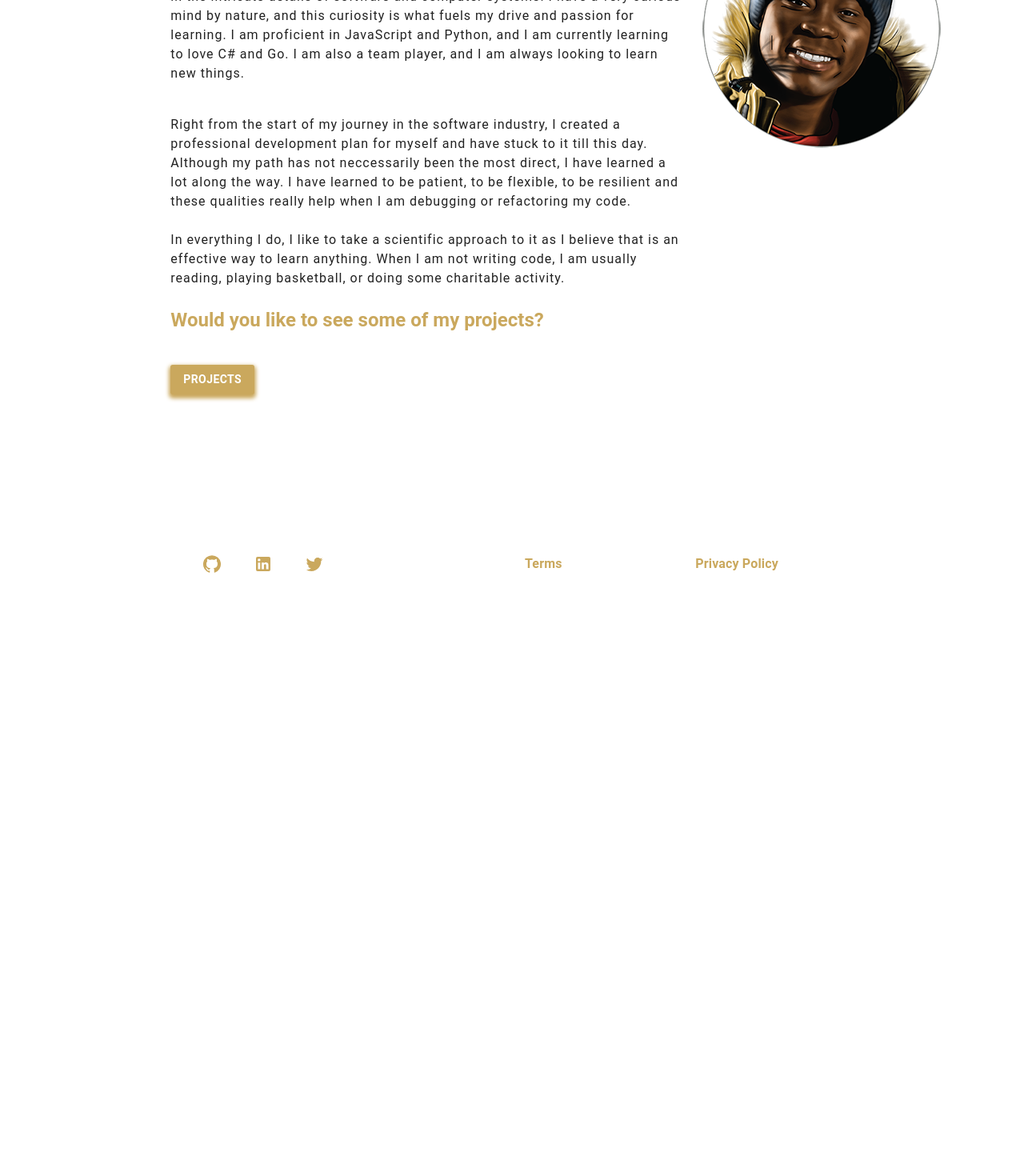
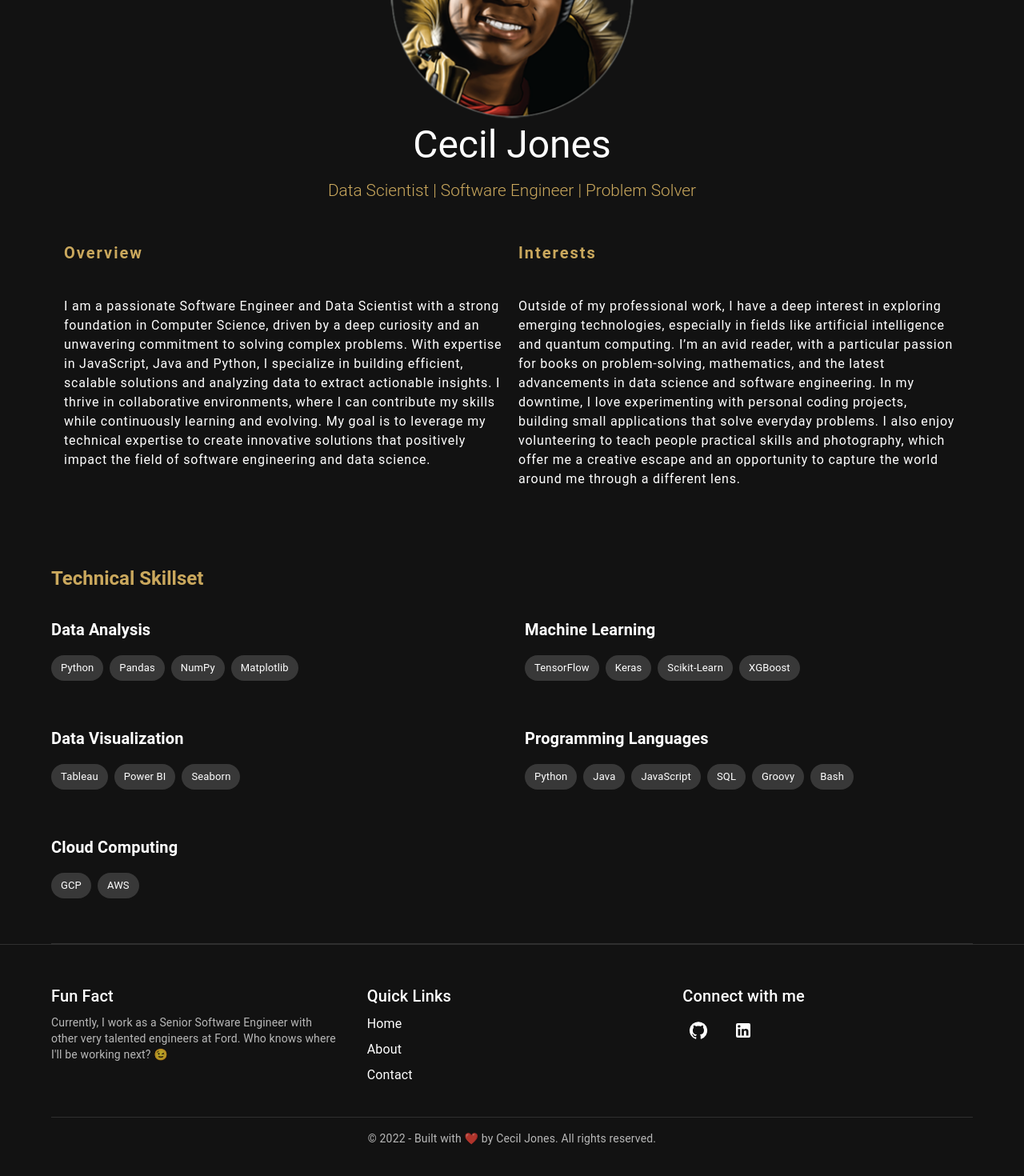
Before and after one commit to CecilJS/ceciljs.github.io, a React (Create React App) app: page /about in a window 1280 px wide. Shown: the part 266-1736 px from the top of the page at 80% size. Before the commit the page ends 999 px from the top, so only its background shows below. Built offline with nearby package versions, Linux system fonts and the light colour scheme.

Commit message:
update home, footer and about pages

```diff
--- a/src/app/layout/About.js
+++ b/src/app/layout/About.js
@@ -1,78 +1,172 @@
-import React, {useState, useEffect} from 'react';
-import { Typography } from "@mui/material";
-import Grid from '@mui/material/Grid';
-import MyButton from '../components/Button';
-import { Link } from "react-router-dom";
-import { animated, useTransition } from 'react-spring';
+import React from 'react';
 import MyAvatar from '../components/MyAvatar';
+import { Container, Grid, Typography, Box, Chip, Divider } from '@mui/material';
+import { makeStyles } from '@mui/styles';
 
 
 
 
-function About(){
-    const [aboutPage, setAboutPage] = useState(false);
-    const transition = useTransition(aboutPage, {
 
-       from: { opacity: 0, transform: 'translate3d(-120px, 0, 0)' },
-       enter: { opacity: 1, transform: 'translate3d(0, 0px, 0)', delay: 500 }
+// Custom Styles
+const useStyles = makeStyles((theme) => ({
+    header: {
+        textAlign: 'center',
+        marginBottom: theme.spacing(4),
+    },
+    skillCategory: {
+        marginBottom: theme.spacing(2),
+    },
+    skillChip: {
+        marginRight: theme.spacing(1),
+        marginBottom: theme.spacing(1),
+    },
+    sectionTitle: {
+        fontWeight: 'bold',
+        marginBottom: theme.spacing(2),
+    },
+    footer: {
+        textAlign: 'center',
+        marginTop: theme.spacing(5),
+        padding: theme.spacing(3),
+        backgroundColor: theme.palette.background.default,
+    },
+}));
 
-   });
+const About = () => {
+    const classes = useStyles();
 
-   const AnimatedGrid = animated(Grid);
+    return (
+        <Container>
+            {/* Header Section */}
+            <Box className={classes.header}>
+                <MyAvatar/>
+                <Typography variant="h3">Cecil Jones</Typography>
+                <Typography variant="h5" color="textSecondary"  sx={{ mt: 2, fontWeight: 'light', color: '#CAA85D',  fontSize: '1.3rem'}}>
+                    Data Scientist | Software Engineer | Problem Solver
+                </Typography>
+            </Box>
+            <Box sx={{ padding: 2 }}>
+                <Grid container spacing={2}>
+                    {/* Left Column */}
+                    <Grid item xs={12} md={6}>
+                        <Typography variant="h6" sx={{ textAlign: 'centre', mb: 5,  letterSpacing: '0.1em',
+                            lineHeight: '1.5', color: '#CAA85D', fontWeight: 'bold'}} >Overview</Typography>
+                        <Typography sx={{ letterSpacing: '0.05em',
+                            lineHeight: '1.5'}}>
+                            I am a passionate Software Engineer and Data Scientist with a strong foundation in Computer Science,
+                            driven by a deep curiosity and an unwavering commitment to solving complex problems. With expertise in JavaScript, Java and Python,
+                            I specialize in building efficient, scalable solutions and analyzing data to extract actionable insights.
+                            I thrive in collaborative environments, where I can contribute my skills while continuously learning and evolving.
+                            My goal is to leverage my technical expertise to create innovative solutions that positively impact the field of software engineering and data science.
+                        </Typography>
+                    </Grid>
 
-   useEffect(() => {
+                    {/* Right Column */}
+                    <Grid item xs={12} md={6}>
+                        <Typography variant="h6" sx={{ textAlign: 'centre', mb: 5,  letterSpacing: '0.1em',
+                            lineHeight: '1.5', color: '#CAA85D', fontWeight: 'bold' }}>Interests</Typography>
+                        <Typography sx={{ letterSpacing: '0.05em',
+                            lineHeight: '1.5',}}>
+                            Outside of my professional work, I have a deep interest in exploring emerging technologies,
+                            especially in fields like artificial intelligence and quantum computing.
+                            I’m an avid reader, with a particular passion for books on problem-solving, mathematics,
+                            and the latest advancements in data science and software engineering.
+                            In my downtime, I love experimenting with personal coding projects, building small applications that solve everyday problems.
+                            I also enjoy volunteering to teach people practical skills and photography, which offer me a creative
+                            escape and an opportunity to capture the world around me through a different lens.
+                        </Typography>
+                    </Grid>
+                </Grid>
+            </Box>
 
-    setAboutPage(true);
+            <Box className={classes.header}>
+                <Typography variant="h5" color="textSecondary" sx={{ textAlign: 'left', mt: 10, color: '#CAA85D', fontWeight: 'bold' }}>
+                    Technical Skillset
+                </Typography>
+            </Box>
 
- } , [aboutPage]);
+            {/* Skills Section */}
+            <Grid container spacing={4}>
+                {/* Data Analysis Skills */}
+                <Grid item xs={12} md={6}>
+                    <Box className={classes.skillCategory}>
+                        <Typography variant="h6" className={classes.sectionTitle}>
+                            Data Analysis
+                        </Typography>
+                        <Box>
+                            <Chip label="Python" className={classes.skillChip} />
+                            <Chip label="Pandas" className={classes.skillChip} />
+                            <Chip label="NumPy" className={classes.skillChip} />
+                            <Chip label="Matplotlib" className={classes.skillChip} />
+                        </Box>
+                    </Box>
+                </Grid>
+
+                {/* Machine Learning Skills */}
+                <Grid item xs={12} md={6}>
+                    <Box className={classes.skillCategory}>
+                        <Typography variant="h6" className={classes.sectionTitle}>
+                            Machine Learning
+                        </Typography>
+                        <Box>
+                            <Chip label="TensorFlow" className={classes.skillChip} />
+                            <Chip label="Keras" className={classes.skillChip} />
+                            <Chip label="Scikit-Learn" className={classes.skillChip} />
+                            <Chip label="XGBoost" className={classes.skillChip} />
+                        </Box>
+                    </Box>
+                </Grid>
+
+                {/* Data Visualization Skills */}
+                <Grid item xs={12} md={6}>
+                    <Box className={classes.skillCategory}>
+                        <Typography variant="h6" className={classes.sectionTitle}>
+                            Data Visualization
+                        </Typography>
+                        <Box>
+                            <Chip label="Tableau" className={classes.skillChip} />
+                            <Chip label="Power BI" className={classes.skillChip} />
+                            <Chip label="Seaborn" className={classes.skillChip} />
+                        </Box>
+                    </Box>
+                </Grid>
+
+                {/* Programming Languages */}
+                <Grid item xs={12} md={6}>
+                    <Box className={classes.skillCategory}>
+                        <Typography variant="h6" className={classes.sectionTitle}>
+                            Programming Languages
+                        </Typography>
+                        <Box>
+                            <Chip label="Python" className={classes.skillChip} />
+                            <Chip label="Java" className={classes.skillChip} />
+                            <Chip label="JavaScript" className={classes.skillChip} />
+                            <Chip label="SQL" className={classes.skillChip} />
+                            <Chip label="Groovy" className={classes.skillChip} />
+                            <Chip label="Bash" className={classes.skillChip} />
+                        </Box>
+                    </Box>
+                </Grid>
+
+                {/* Cloud Computing */}
+                <Grid item xs={12} md={6}>
+                    <Box className={classes.skillCategory}>
+                        <Typography variant="h6" className={classes.sectionTitle}>
+                            Cloud Computing
+                        </Typography>
+                        <Box>
+                            <Chip label="GCP" className={classes.skillChip} />
+                            <Chip label="AWS" className={classes.skillChip} />
+                        </Box>
+                    </Box>
+                </Grid>
+            </Grid>
+
+            <Divider sx={{ marginTop: 4 }} />
 
 
-
-    return(
-       <>
-        {transition((style, item) => aboutPage ? ( <AnimatedGrid style={style} container sx={{flexWrap: 'wrap'}}>
-            <Grid item xs={1} sm={1} md={2} lg={2} xl={2}>
-
-            </Grid>
-            <Grid item xs={10} sm={10} md={6} lg={6} xl={6} >
-                <Typography variant='h2' sx={{letterSpacing: 1, lineHeight: 1.5, color:'#CAA85D'}}>
-                About me
-                </Typography>
-
-                <Typography variant='body1'  sx={{letterSpacing: 1, lineHeight: 1.5, mt: 3}} >
-                Hey there! My name is Cecil, and I am a software engineer
-                with a keen interest in the intricate details of software
-                and computer systems. I have a very curious mind by nature,
-                and this curiosity is what fuels my drive and passion for learning.
-                I am proficient in JavaScript and Python, and I am currently learning to love
-                C# and Go. I am also a team player, and I am always looking to learn new things.
-                </Typography>
-                <Typography variant='body1' sx={{letterSpacing: 1, lineHeight: 1.5, mt: 5}}>
-                Right from the start of my journey in the software industry, I
-                created a professional development plan for myself and have stuck to it till this day.
-                Although my path has not neccessarily been the most direct, I have learned a lot along
-                the way. I have learned to be patient, to be flexible, to be resilient
-                and these qualities really help when I am debugging or refactoring my code.
-                </Typography>
-
-                <Typography variant='body1' sx={{letterSpacing: 1, lineHeight: 1.5, mt: 3}}>
-                In everything I do, I like to take a scientific approach to it as
-                I believe that is an effective way to learn anything. When I am not
-                writing code, I am usually reading, playing basketball, or doing some
-                charitable activity.
-                </Typography>
-                <Typography variant='h5' sx={{ mt: 3, color:'#CAA85D', fontWeight: 'bold'}} >
-                        Would you like to see some of my projects?
-                </Typography>
-                <MyButton variant="contained" to="/projects"  component={Link} name="Projects"/>
-            </Grid>
-            <Grid item xs={10} sm={10} md={2} lg={2} xl={2} sx={{ ml: 3, mt: 5}}>
-            <MyAvatar/>
-            </Grid>
-        </AnimatedGrid>) : null)}
-        </>
-
-    )
-}
+        </Container>
+    );
+};
 
 export default About;
--- a/src/app/layout/App.js
+++ b/src/app/layout/App.js
@@ -30,7 +30,7 @@ componentize the differet pages, i.e., develop a common view for each page for a
 
 function App() {
   const [darkMode, setDarkMode] = useState(false);
-  const paletteType = darkMode ? "dark" : "light";
+  const paletteType = darkMode ? "light" : "dark";
   const theme = createTheme({
     palette: {
       mode: paletteType,
--- a/src/app/layout/Footer.js
+++ b/src/app/layout/Footer.js
@@ -1,62 +1,89 @@
 import React  from 'react'
-import Grid from '@mui/material/Grid';
-import GitHubIcon from '@mui/icons-material/GitHub';
-import LinkedInIcon from '@mui/icons-material/LinkedIn';
-import TwitterIcon from '@mui/icons-material/Twitter';
-import List from "@mui/material/List";
-import ListItem from "@mui/material/ListItem";
-import { Link } from "react-router-dom";
+import { Box, Container, Grid, Typography, Link, IconButton } from '@mui/material';
+import { GitHub, LinkedIn } from '@mui/icons-material';
 
+const Footer = () => {
+    return (
+        <Box
+            component="footer"
+            sx={{
+                bgcolor: 'background.default', // Adapts to theme mode
+                color: 'text.primary',
+                py: 6,
+                borderTop: '1px solid',
+                borderColor: 'divider',
+            }}
+        >
+            <Container maxWidth="lg">
+                <Grid container spacing={4} justifyContent="space-between" alignItems="flex-start">
+                    {/* Logo or Brand */}
+                    <Grid item xs={12} sm={4}>
+                        <Typography variant="h6" gutterBottom>
+                            Fun Fact
+                        </Typography>
+                        <Typography variant="body2" color="text.secondary">
+                            Currently, I work as a Senior Software Engineer with other very talented engineers at Ford.
+                            Who knows where I'll be working next? &#x1F609;
+                        </Typography>
+                    </Grid>
 
+                    {/* Navigation Links */}
+                    <Grid item xs={6} sm={4}>
+                        <Typography variant="h6" gutterBottom>
+                            Quick Links
+                        </Typography>
+                        <Box>
+                            <Link href="/" color="inherit" underline="hover" sx={{ display: 'block', mb: 1 }}>
+                                Home
+                            </Link>
+                            <Link href="/about" color="inherit" underline="hover" sx={{ display: 'block', mb: 1 }}>
+                                About
+                            </Link>
+                            <Link href="/contact" color="inherit" underline="hover" sx={{ display: 'block', mb: 1 }}>
+                                Contact
+                            </Link>
+                        </Box>
+                    </Grid>
 
-function Footer () {
-
-        const footerLinks = [
-                { title: "Terms", path: "/terms" },
-                { title: "Privacy Policy", path: "/privacy" }
-
-              ];
-
-        return (
-
-                <Grid container sx={{mt: 10}}>
-                        <Grid item xs={2} sm={2} md={2} lg={2} xl={2}>
-
-                        </Grid>
-                  <Grid item xs={12} sm={12} md={4} lg={4} xl={4} sx={{ mt: 15}}>
-                  <a href="https://github.com/CecilJS" target="_blank" rel="noopener noreferrer">
-                  <GitHubIcon sx={{ ml: 5, color: '#CAA85D'}} />
-                  </a>
-                  <a href="https://www.linkedin.com/in/itscecil/" target="_blank" rel="noopener noreferrer">
-                  <LinkedInIcon sx={{ ml: 5, color: '#CAA85D'}}/>
-                  </a>
-
-                 <a href="https://twitter.com/cecil_js" target="_blank" rel="noopener noreferrer">
-                  <TwitterIcon sx={{ ml: 5, color: '#CAA85D'}}/>
-                 </a>
-                  </Grid>
-                  <Grid item xs={12} sm={12} md={4} lg={4} xl={4} sx={{ mt: 13}}>
-
-                  <List  sx={{ display: "flex"}}>
-                        {footerLinks.map((link, i) => (
-                                <ListItem key={i}
-                                to={link.path}
-                                component={Link}
-                                sx={{ display: "flex", textDecoration: "none", color: '#CAA85D', fontWeight: 'bold'}}
-                                >
-                                {link.title}
-                                </ListItem>
-                                ))}
-                  </List>
-                  </Grid>
-                        <Grid item xs={2} sm={2} md={2} lg={2} xl={2}>
-
-                        </Grid>
+                    {/* Social Links */}
+                    <Grid item xs={6} sm={4}>
+                        <Typography variant="h6" gutterBottom>
+                            Connect with me
+                        </Typography>
+                        <Box sx={{ display: 'flex', gap: 2 }}>
+                            <IconButton
+                                href="https://github.com/CecilJS"
+                                target="_blank"
+                                rel="noopener"
+                                color="inherit"
+                            >
+                                <GitHub />
+                            </IconButton>
+                            <IconButton
+                                href="https://www.linkedin.com/in/itscecil/"
+                                target="_blank"
+                                rel="noopener"
+                                color="inherit"
+                            >
+                                <LinkedIn />
+                            </IconButton>
+                        </Box>
+                    </Grid>
                 </Grid>
 
-        )
-    }
-
-
+                {/* Bottom Bar */}
+                <Box
+                    mt={4}
+                    textAlign="center"
+                    sx={{ borderTop: '1px solid', borderColor: 'divider', pt: 2 }}
+                >
+                    <Typography variant="body2" color="text.secondary">
+                        &copy; {new Date().getFullYear()} - Built with ❤️ by Cecil Jones. All rights reserved.
+                    </Typography>
+                </Box>
+            </Container>
+        </Box>
+    );
+};
 
 export default Footer;
--- a/src/app/layout/Home.jsx
+++ b/src/app/layout/Home.jsx
@@ -6,7 +6,6 @@ import MyAvatar from '../components/MyAvatar';
 import { Link } from "react-router-dom";
 import { useSpring, animated} from 'react-spring';
 import Typewriter from 'typewriter-effect';
-
 export default function Home (){
 
     const props = useSpring({ to: { opacity: 1 }, from: { opacity: 0 }, delay: 500 })
@@ -15,16 +14,15 @@ export default function Home (){
         <animated.main style={props}>
             <Grid container sx={{ mb: 5}}>
                 <Grid item xs={1} sm={1} md={1} lg={1} xl={1}>
-
                 </Grid>
                 <Grid item xs={10} sm={10} md={5} lg={5} xl={5} sx={{ mt: 5}}>
-      <Typography variant='h1'sx={{ mt: 2, fontWeight: 'bold', color: '#CAA85D'}}>
-         Hello there!
+                    <Typography variant='h1' sx={{ mt: 2, fontWeight: 'light', color: '#CAA85D',  fontSize: '3rem'}}>
+                        Searching for Elegance in Every Algorithm.
                     </Typography>
                     <Typography variant='h5' sx={{ mt: 5}} >
                         <Typewriter
                             options={{
-         strings: [ 'Welcome to my page.', ' My name is Cecil.', 'I am a software engineer.', 'I am also a team player.'],
+                                strings: [ 'Hi there!', ' My name is Cecil.', 'I am a Data Scientist.', 'I love to explore algorithms and build cool things.'],
                                 autoStart: true,
                                 loop: true,
                             }}
--- a/src/app/layout/Navbar.js
+++ b/src/app/layout/Navbar.js
@@ -54,7 +54,7 @@ export default function Navbar(props) {
 
     // changing the text from dark to light and vice versa
     const [modeLabel, setmodeLabel] = useState(true);
-  const labelState = modeLabel ? {mode: 'Light Mode'} : {mode: 'Dark Mode'};
+    const labelState = modeLabel ? {mode: 'Dark Mode'} : {mode: 'Light Mode'};
     function handleChange(){
         setmodeLabel(!modeLabel);
 
@@ -86,7 +86,7 @@ export default function Navbar(props) {
             <AppBar
                 position="fixed"
                 open={open}
-        sx={{ flexGrow: 1, bgcolor: "#CAA85D", textDecoration: "none" }}
+                sx={{ flexGrow: 1, bgcolor: "#CAA85B", textDecoration: "none" }}
             >
 
                 <Toolbar>
```
Also changed, not shown: src/app/components/MyAvatar.js (+31 -3 lines). Lines whose indentation alone changed are shown as unchanged.
